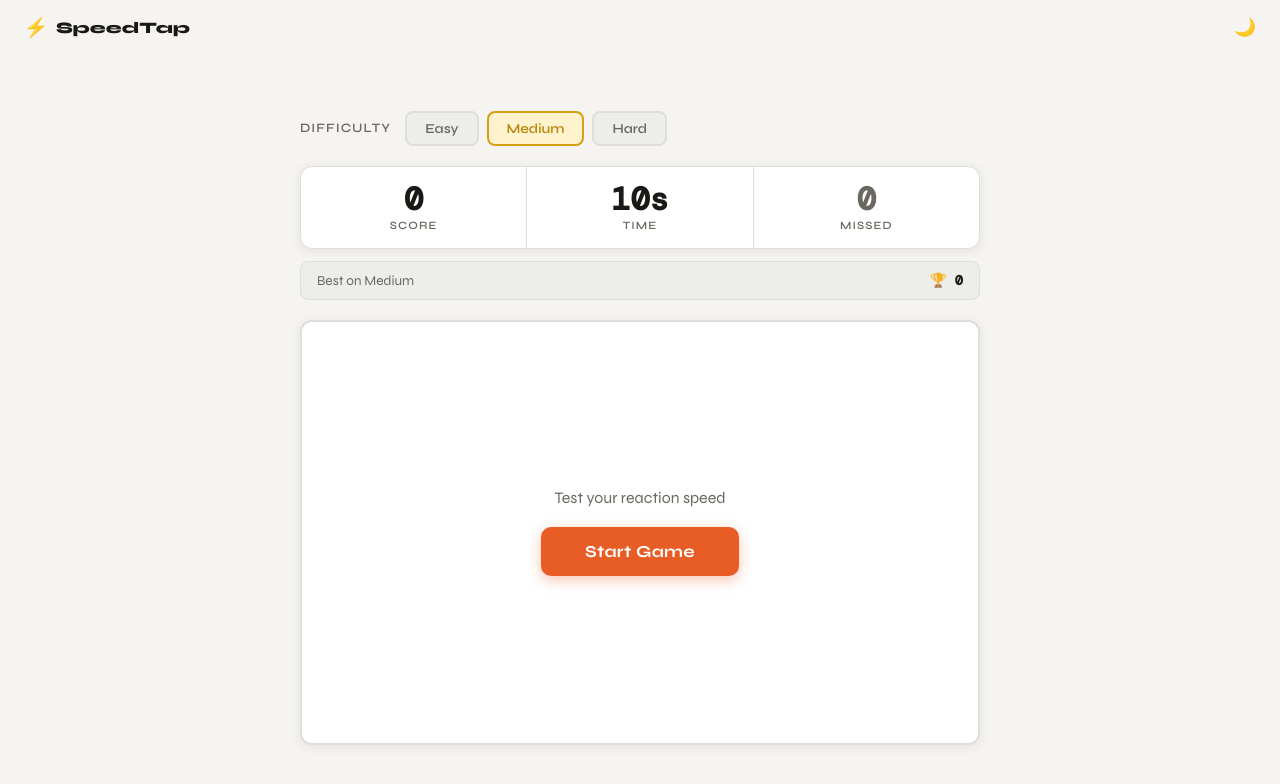
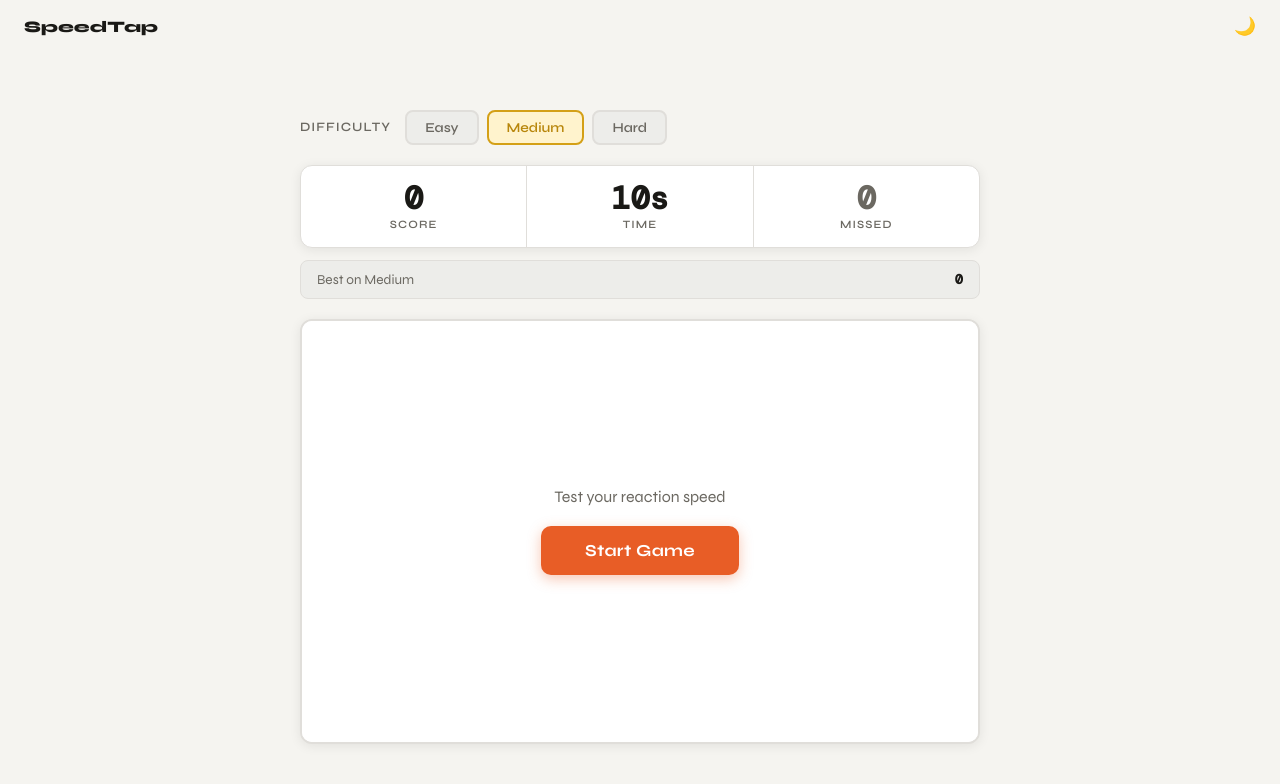
Before and after one commit to prishsha/speedTap, a React (Vite) app: page / in a window 1280 px wide. Shown: the top 784 px of the page. Built offline with nearby package versions, Linux system fonts and the light colour scheme.

Commit message:
ui changes

```diff
--- a/src/components/Header.tsx
+++ b/src/components/Header.tsx
@@ -9,7 +9,6 @@ interface HeaderProps {
 const Header: React.FC<HeaderProps> = ({ darkMode, onToggleDark }) => (
   <header className="header">
     <div className="header__logo">
-      <span className="header__logo-icon">⚡</span>
       <span className="header__logo-text">SpeedTap</span>
     </div>
     <button
--- a/src/components/ScoreBoard.tsx
+++ b/src/components/ScoreBoard.tsx
@@ -45,12 +45,12 @@ const ScoreBoard: React.FC<Props> = ({
 
       <div className="scoreboard__high">
         <span className="scoreboard__high-label">Best on {DIFFICULTY_CONFIGS[difficulty].label}</span>
-        <span className="scoreboard__high-value">🏆 {highScores[difficulty]}</span>
+        <span className="scoreboard__high-value">{highScores[difficulty]}</span>
       </div>
 
       {status === 'finished' && (
         <div className="scoreboard__result">
-          {isNewHigh && <p className="scoreboard__new-high">🎉 New High Score!</p>}
+          {isNewHigh && <p className="scoreboard__new-high">YAY New High Score!</p>}
           <p className="scoreboard__final">Final Score: <strong>{score}</strong></p>
           <p className="scoreboard__final">Targets Missed: <strong>{missed}</strong></p>
           <button className="scoreboard__restart-btn" onClick={onRestart}>
```
